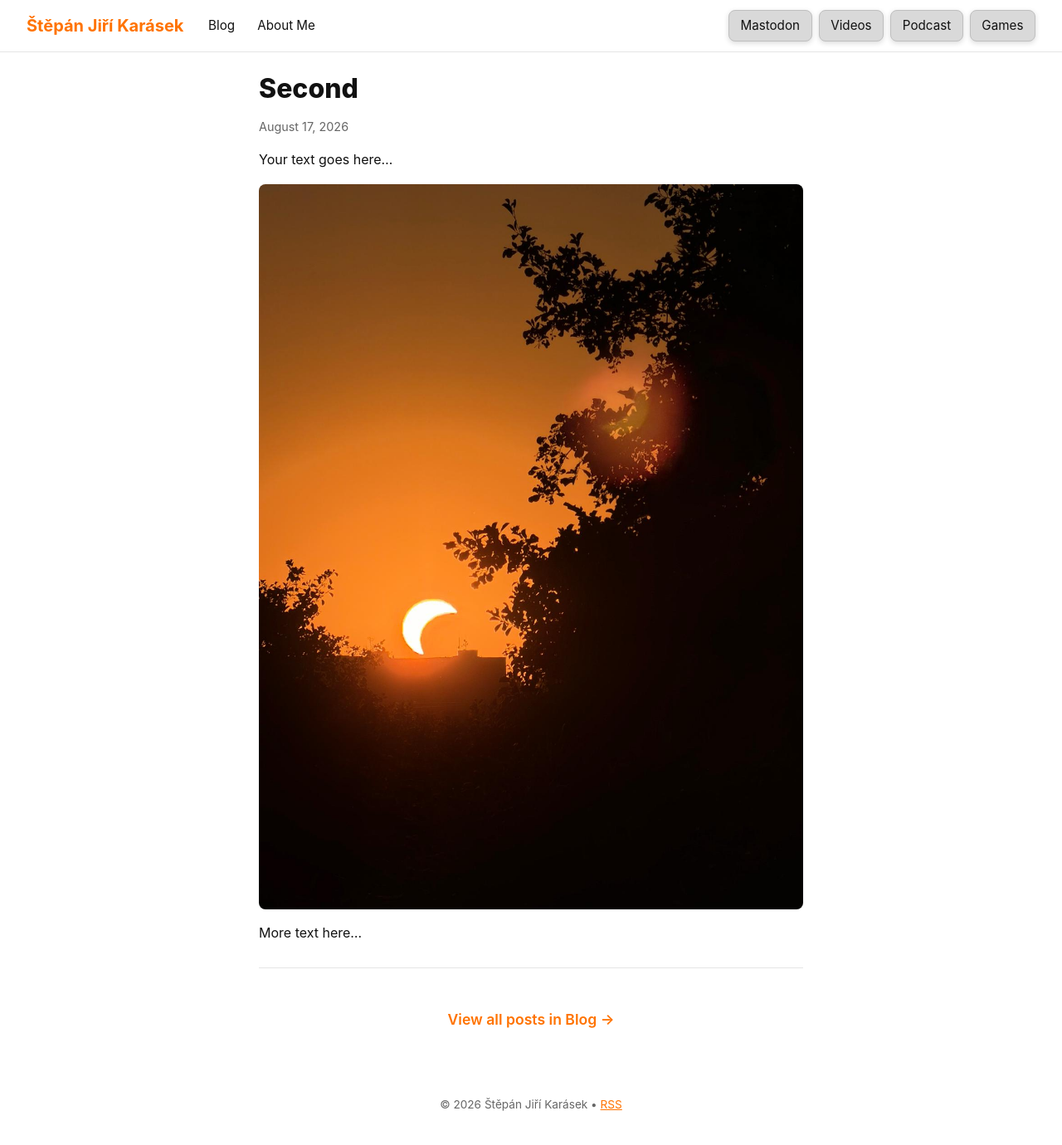
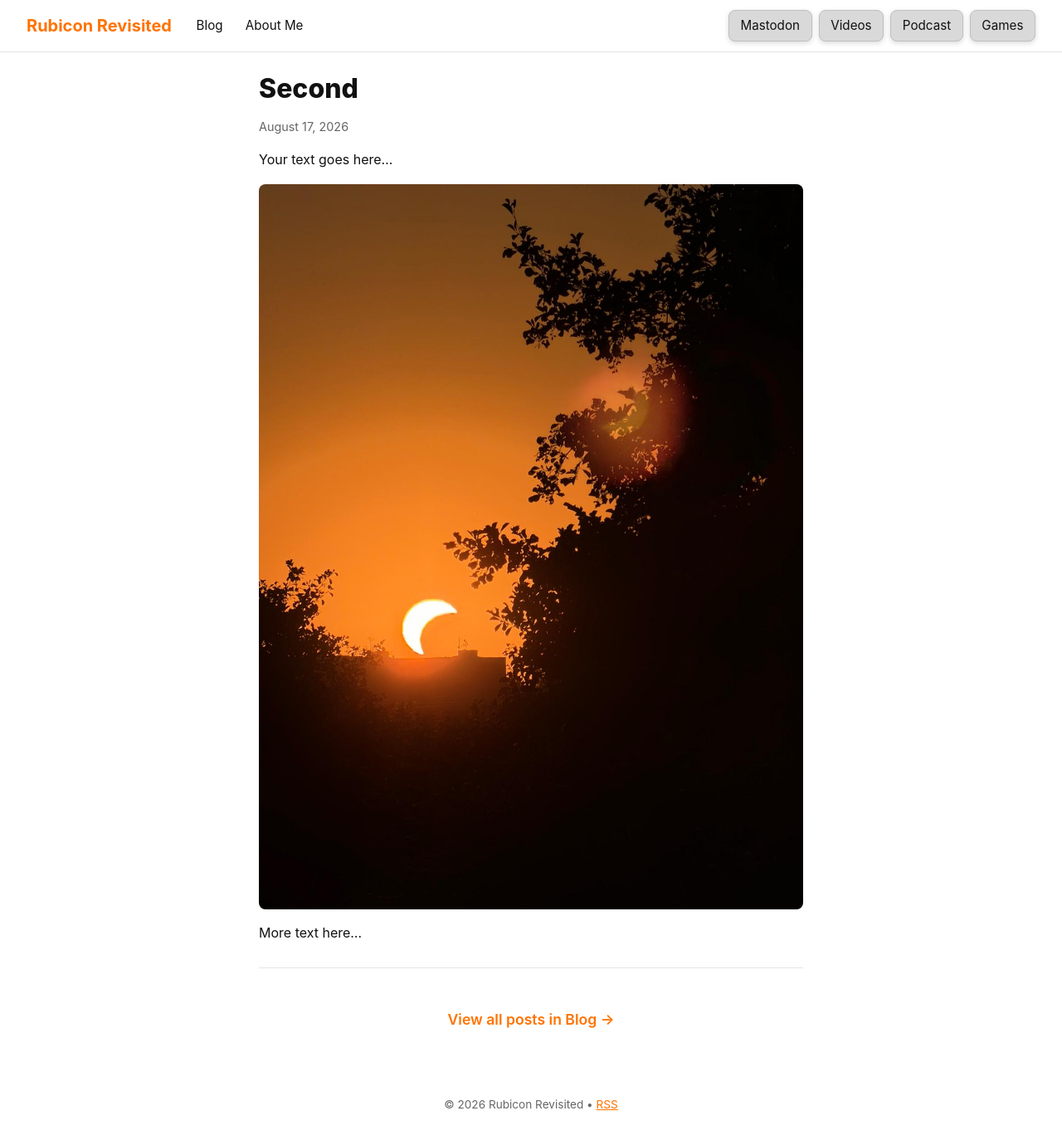
Before and after one commit to StepanJiri/stepankarasek.github.io, a Jekyll site: the page built from index.md, in a window 1280 px wide. Shown: the whole page at 83% size. Built offline with Jekyll 4.4.1, drawn with Linux system fonts in a browser that asks for light colours.

Commit message:
Update _config.yml

```diff
--- a/_config.yml
+++ b/_config.yml
@@ -1,4 +1,4 @@
-title: Štěpán Jiří Karásek
+title: Rubicon Revisited
 description: About me, games, videos, Mastodon, and blog
 
 baseurl: ""
```
